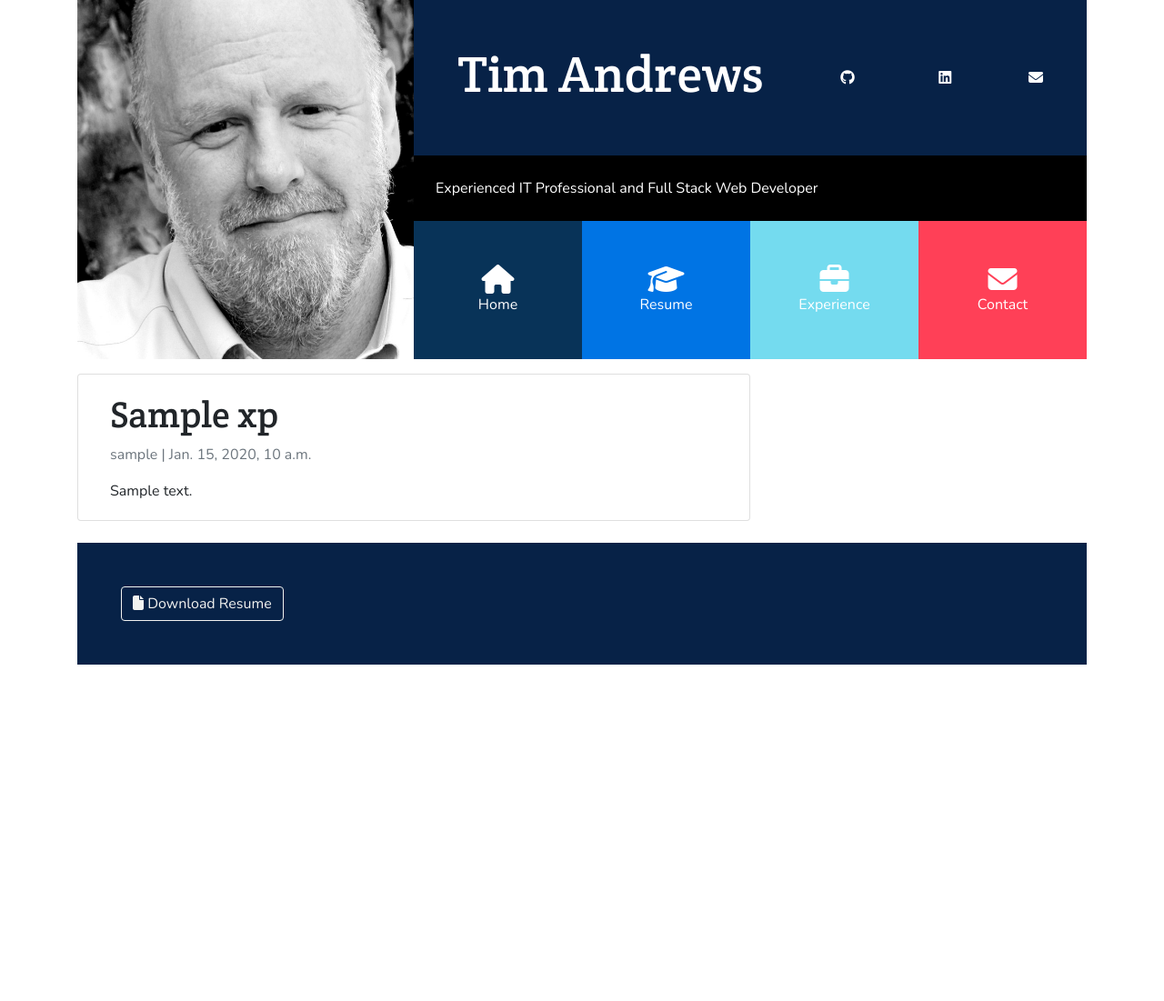
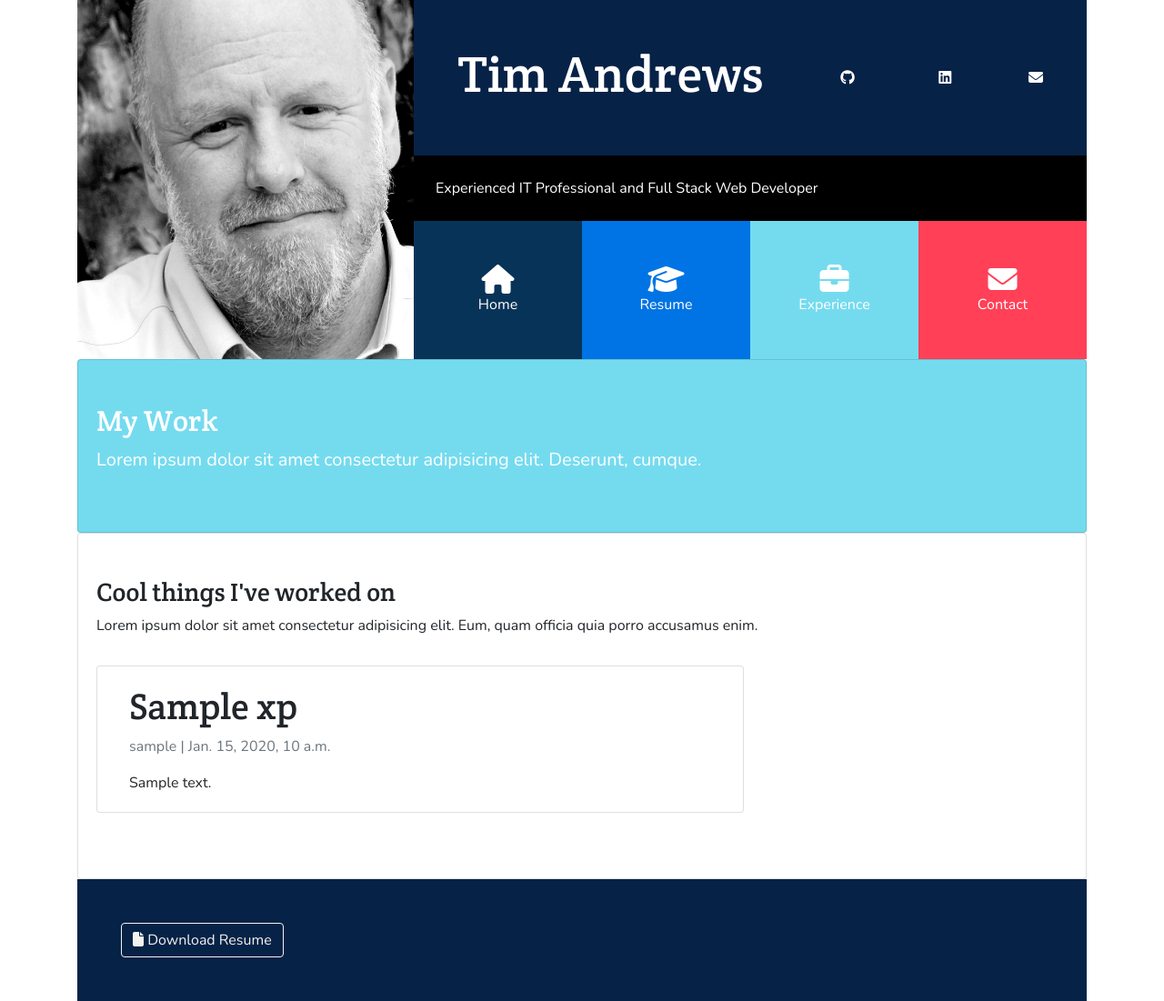
Before and after one commit to timpandrews/vresume, a Django app: a page that uses templates/xp/xp_detail.html in a window 1280 px wide. Shown: the whole page at 91% size. Before the commit the page ends 731 px from the top, so only its background shows below. Run offline with Django 4.2, Linux system fonts and the light colour scheme; tables that the repository leaves empty hold one stand-in row (values such as "Sample post"); some libraries are stand-ins or nearby versions.

Commit message:
Cleanup xp templates

```diff
--- a/templates/xp/xp.html
+++ b/templates/xp/xp.html
@@ -3,8 +3,6 @@
 
 
 {% block content %}
-{% comment %} <pre>{% debug %}</pre> {% endcomment %}
-{{ resume_url.filename }}
 <div id='work' class=''>
     <div class='card card-body bg-info text-white py-5'>
         <h2>My Work</h2>
--- a/templates/xp/xp_detail.html
+++ b/templates/xp/xp_detail.html
@@ -1,18 +1,31 @@
-{% extends 'base.html' %}
-{% load static %}
-
-
-{% block content %}
-<div class="container">
-    <div class="row">
-      <div class="col-md-8 card mb-4  mt-3 left  top">
-        <div class="card-body">
-          <h1>{% block title %} {{ object.title }} {% endblock title %}</h1>
-          <p class=" text-muted">{{ xp.author }} | {{ xp.created_at }}</p>
-          <p class="card-text ">{{ object.content | safe }}</p>
+{% extends 'base.html' %} {% load static %} {% block content %}
+<div class="card card-body bg-info text-white py-5">
+    <h2>My Work</h2>
+    <p class="lead">
+        Lorem ipsum dolor sit amet consectetur adipisicing elit. Deserunt,
+        cumque.
+    </p>
+</div>
+<div class="card card-body py-5">
+    <h3>Cool things I've worked on</h3>
+    <p>
+        Lorem ipsum dolor sit amet consectetur adipisicing elit. Eum, quam
+        officia quia porro accusamus enim.
+    </p>
+    <div class="container">
+        <div class="row">
+            <div class="col-md-8 card mb-4 mt-3 left top">
+                <div class="card-body">
+                    <h1>
+                        {% block title %} {{ object.title }} {% endblock title %}
+                    </h1>
+                    <p class="text-muted">
+                        {{ xp.author }} | {{ xp.created_at }}
+                    </p>
+                    <p class="card-text">{{ object.content | safe }}</p>
+                </div>
+            </div>
         </div>
-      </div>
-
     </div>
-  </div>
+</div>
 {% endblock content%}
```
